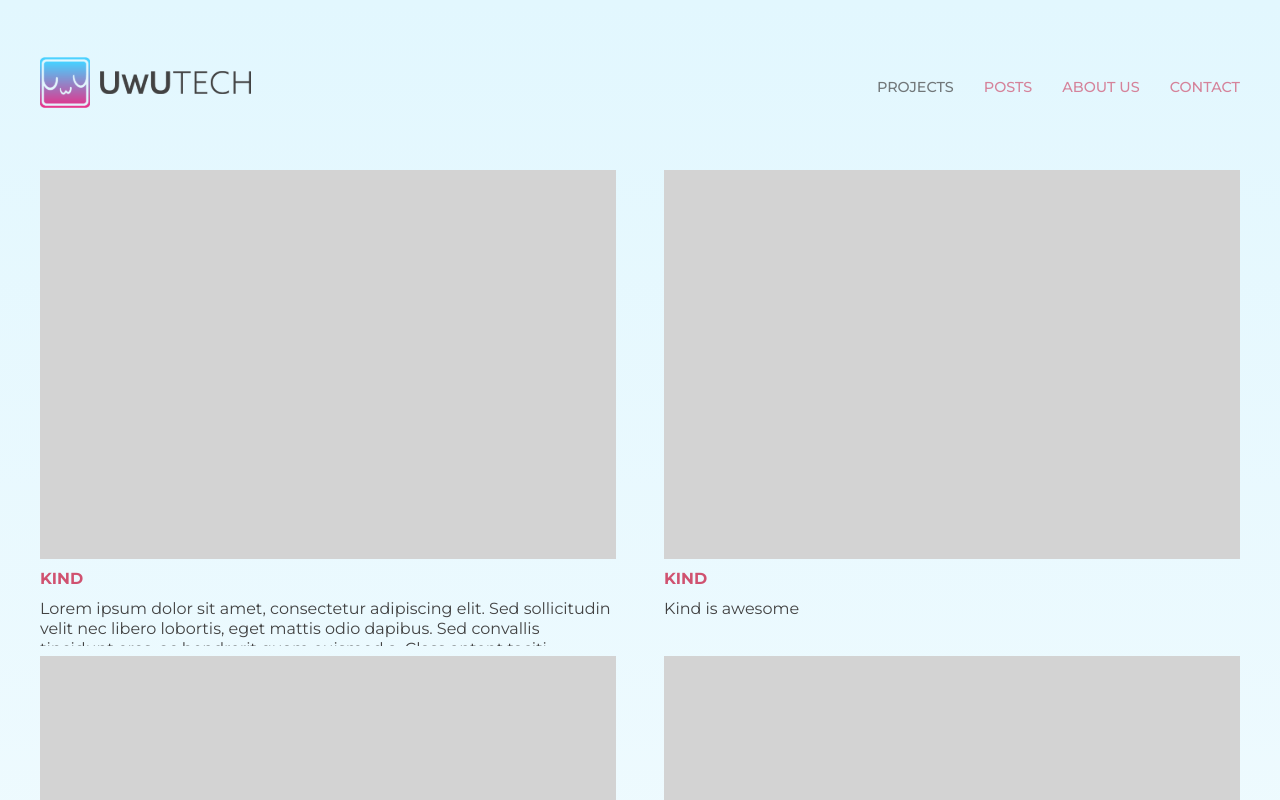
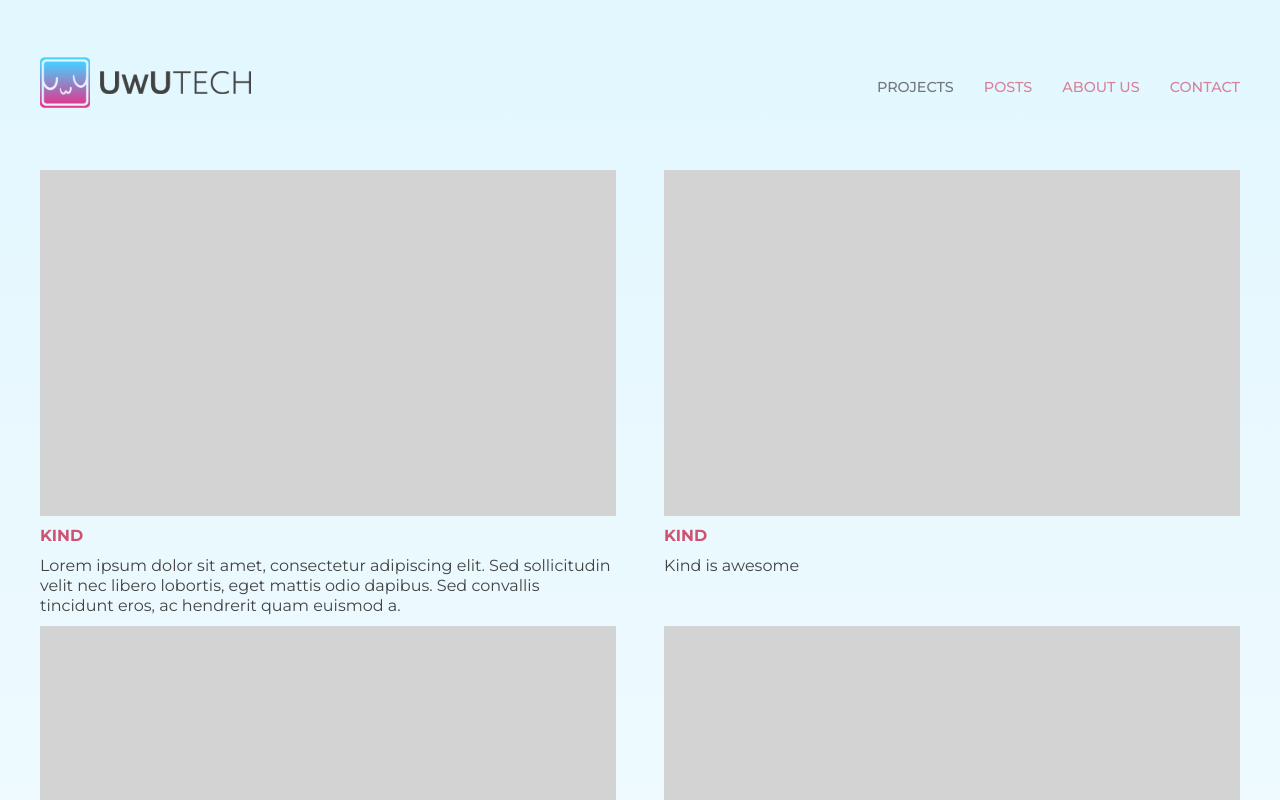
Before and after one commit to racs4/uwu-company-blog, a Next.js app: page / in a window 1280 px wide. Shown: the top 800 px of the page. Built offline with nearby package versions, Linux system fonts and the light colour scheme.

Commit message:
fix card height in home page

```diff
--- a/components/Card.js
+++ b/components/Card.js
@@ -5,12 +5,23 @@ const Wrapper = styled.div`
   flex-direction: column;
 
   width: 568px;
-  height: 486px;
 
   border-radius: 5px;
 
   & > * {
     margin-bottom: 10px;
+  }
+
+  & .card-ratio {
+    width: 100%;
+    padding-bottom: 60%;
+
+    position: relative;
+
+    > div {
+      position: absolute;
+      top:0; left: 0; bottom: 0; right: 0;
+    }
   }
 `;
 
@@ -36,7 +47,7 @@ const Content = styled.div`
 
 const Placeholder = styled.div`
   width: 100%;
-  height: 80%;
+  height: 100%;
   flex-shrink: 0;
   background-color: lightgray;
 `;
@@ -44,7 +55,11 @@ const Placeholder = styled.div`
 export default function Card({ title, content, children }) {
   return (
     <Wrapper>
-      <Placeholder />
+      <div className="card-ratio">
+        <div>
+          <Placeholder />
+        </div>
+      </div>
       <Head>{title}</Head>
       <Content>{content}</Content>
     </Wrapper>
--- a/layouts/home/Divider.js
+++ b/layouts/home/Divider.js
@@ -6,6 +6,6 @@ export default styled.div`
   justify-content: space-between;
 
   & > * {
-    width: max(48%, 500px);
+    width: max(48%, 348px);
   }
 `;
--- a/pages/index.js
+++ b/pages/index.js
@@ -9,7 +9,7 @@ const cards = [
   {
     title: "Kind",
     content:
-      "Lorem ipsum dolor sit amet, consectetur adipiscing elit. Sed sollicitudin velit nec libero lobortis, eget mattis odio dapibus. Sed convallis tincidunt eros, ac hendrerit quam euismod a. Class aptent taciti sociosqu ad litora torquent per conubia nostra, per inceptos himenaeos. Pellentesque habitant morbi tristique senectus et netus et malesuada fames ac turpis egestas. Aenean faucibus odio sit amet pharetra malesuada. Phasellus pharetra dictum rhoncus. Maecenas at diam pretium, rhoncus turpis in, dapibus nunc. Donec et tempor dolor.",
+      "Lorem ipsum dolor sit amet, consectetur adipiscing elit. Sed sollicitudin velit nec libero lobortis, eget mattis odio dapibus. Sed convallis tincidunt eros, ac hendrerit quam euismod a.",
   },
   { title: "Kind", content: "Kind is awesome" },
   { title: "Kind", content: "Kind is awesome" },
```
